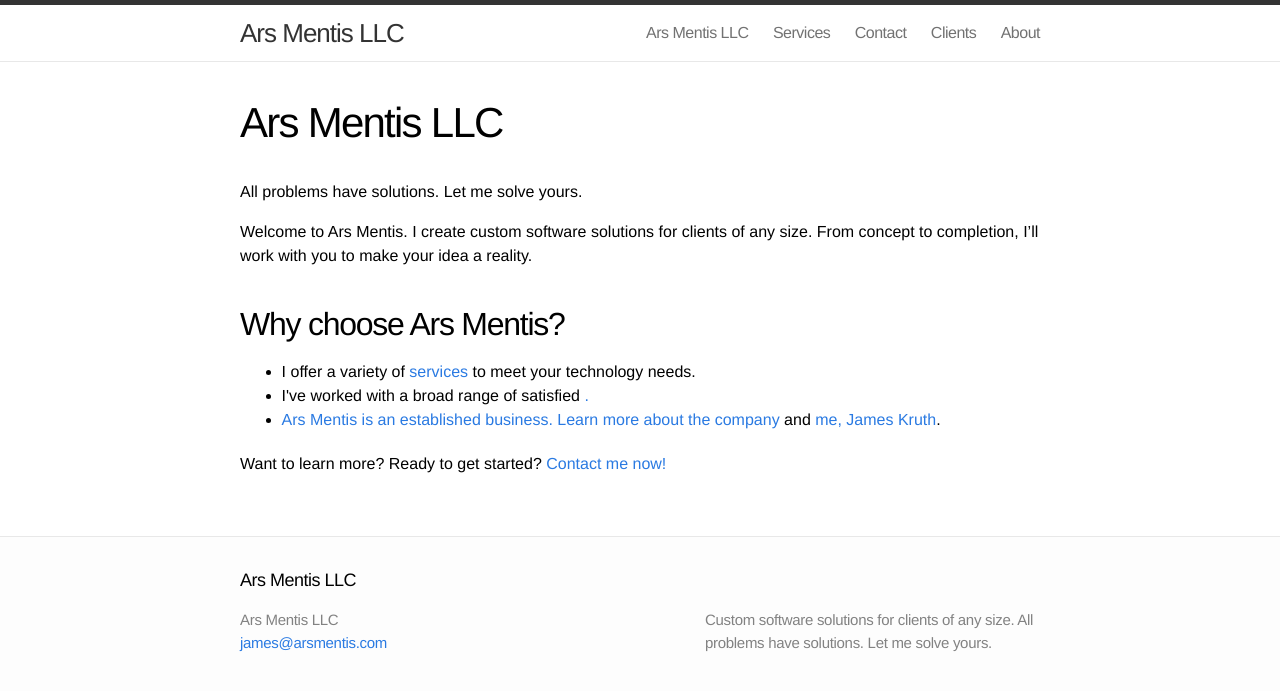
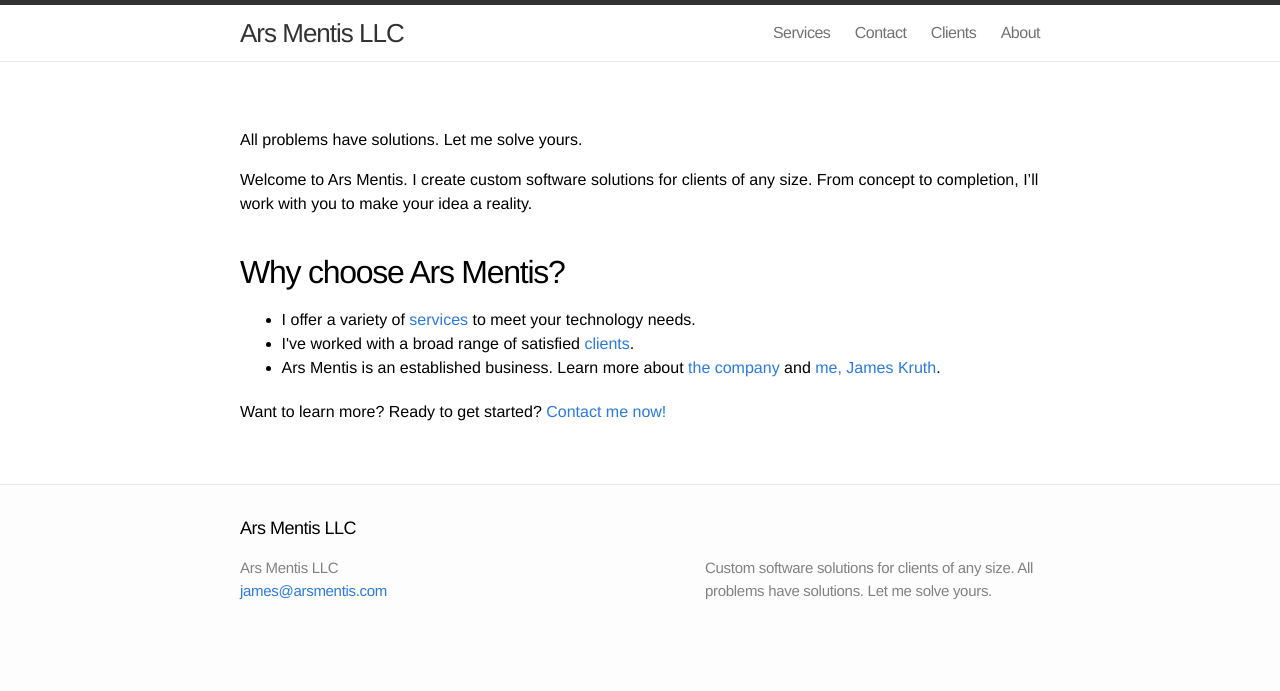
Before and after one commit to arsmentis/arsmentis-jekyll, a Jekyll site: the page built from index.html, in a window 1280 px wide. Shown: the top 691 px of the page. Built offline with Jekyll 4.4.1, drawn with Linux system fonts in a browser that asks for light colours.

Commit message:
fixed the link to the clients page

```diff
--- a/index.html
+++ b/index.html
@@ -1,6 +1,6 @@
 ---
 layout: page
-title: Ars Mentis LLC
+title:
 description: Custom software solutions for clients of any size. All problems have solutions. Let me solve yours.
 comments: false
 sharing: false
```
Also changed, not shown: other parts of index.html (+1 -1 lines).
